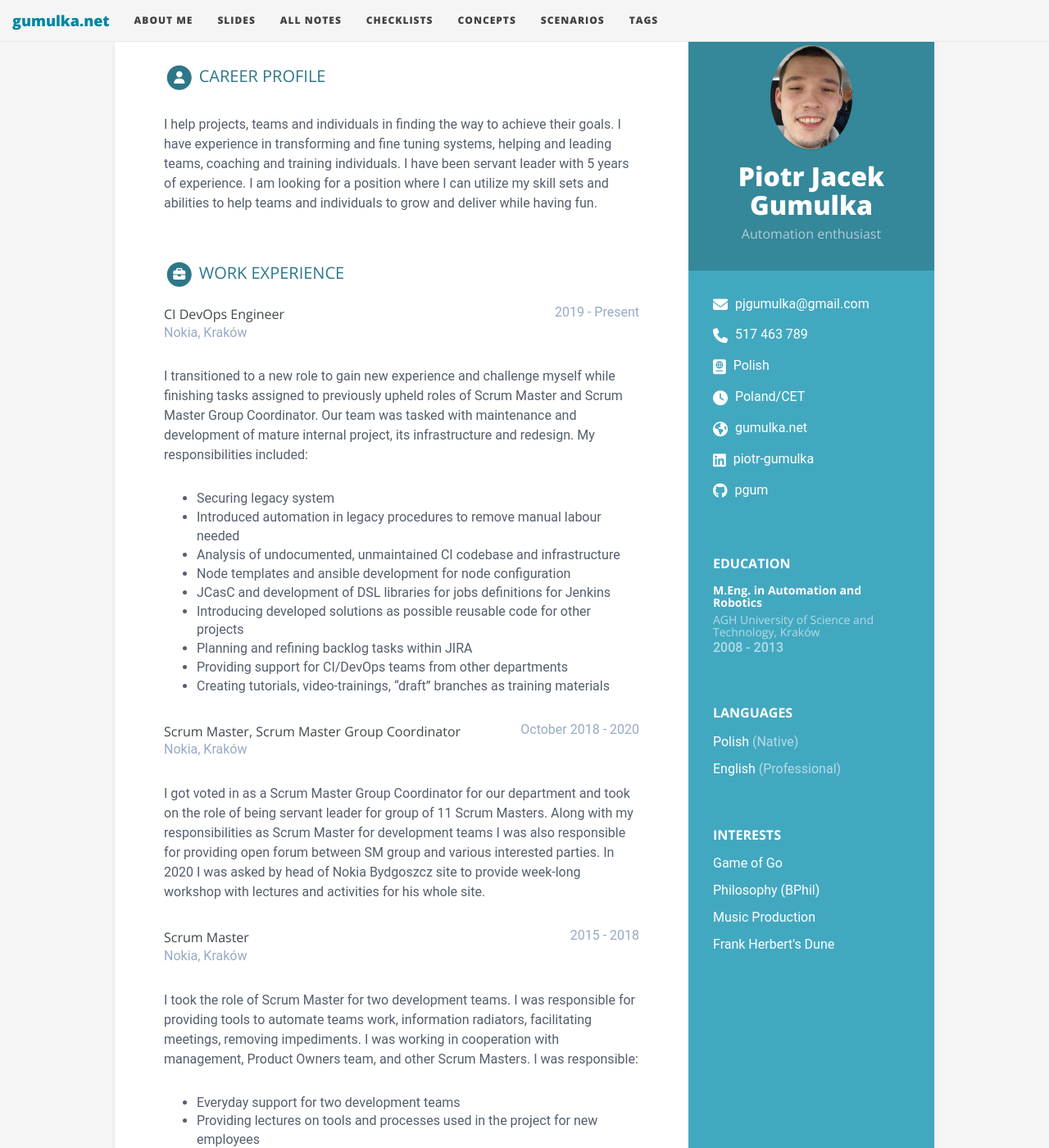
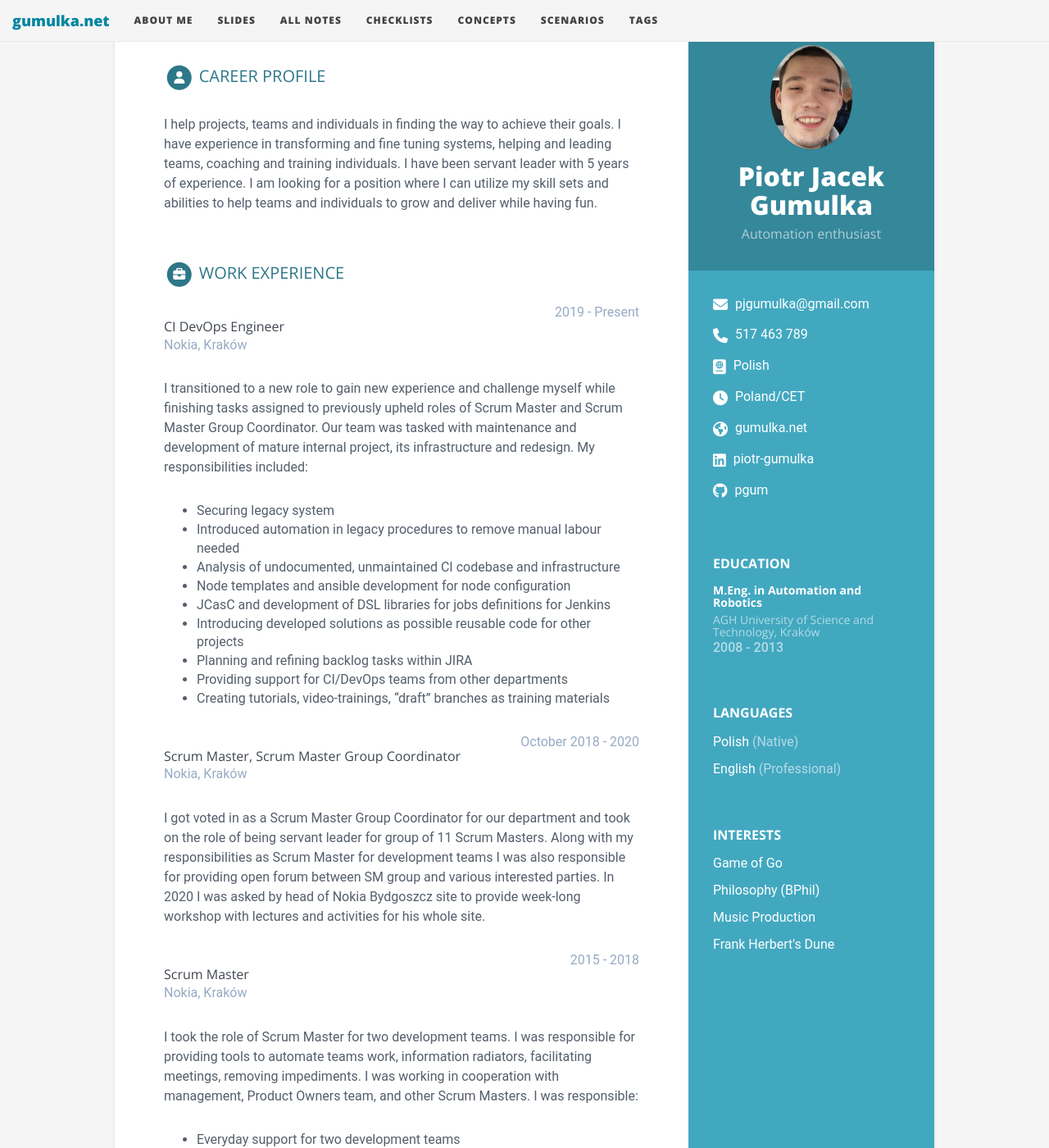
Before and after one commit to pgum/pgum.github.io, a Jekyll site: the page built from about.html, in a window 1280 px wide and 1400 px high. Shown: the whole window at 82% size. Built offline with Jekyll 4.4.1, drawn with Linux system fonts in a browser that asks for light colours.

Commit message:
Update resume.css

```diff
--- a/css/resume.css
+++ b/css/resume.css
@@ -166,7 +166,7 @@
 #resume .main-wrapper .job-title,
 #resume .main-wrapper .degree {
     font-size: 16px;
-    margin-top: 5px;
+    margin-top: 20px;
     color: #3f4650;
     margin-bottom: 0;
     font-weight: 500;
```
